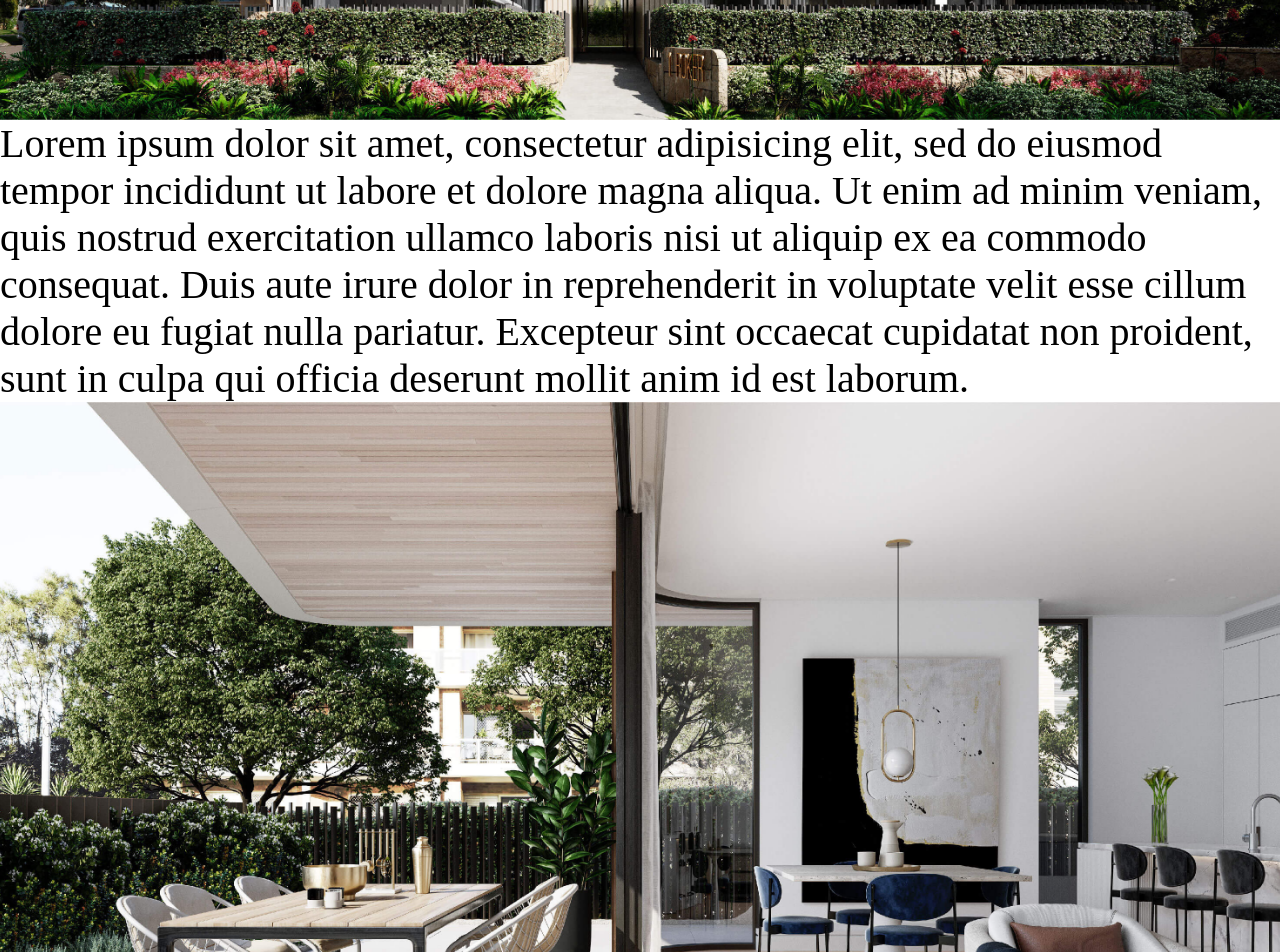
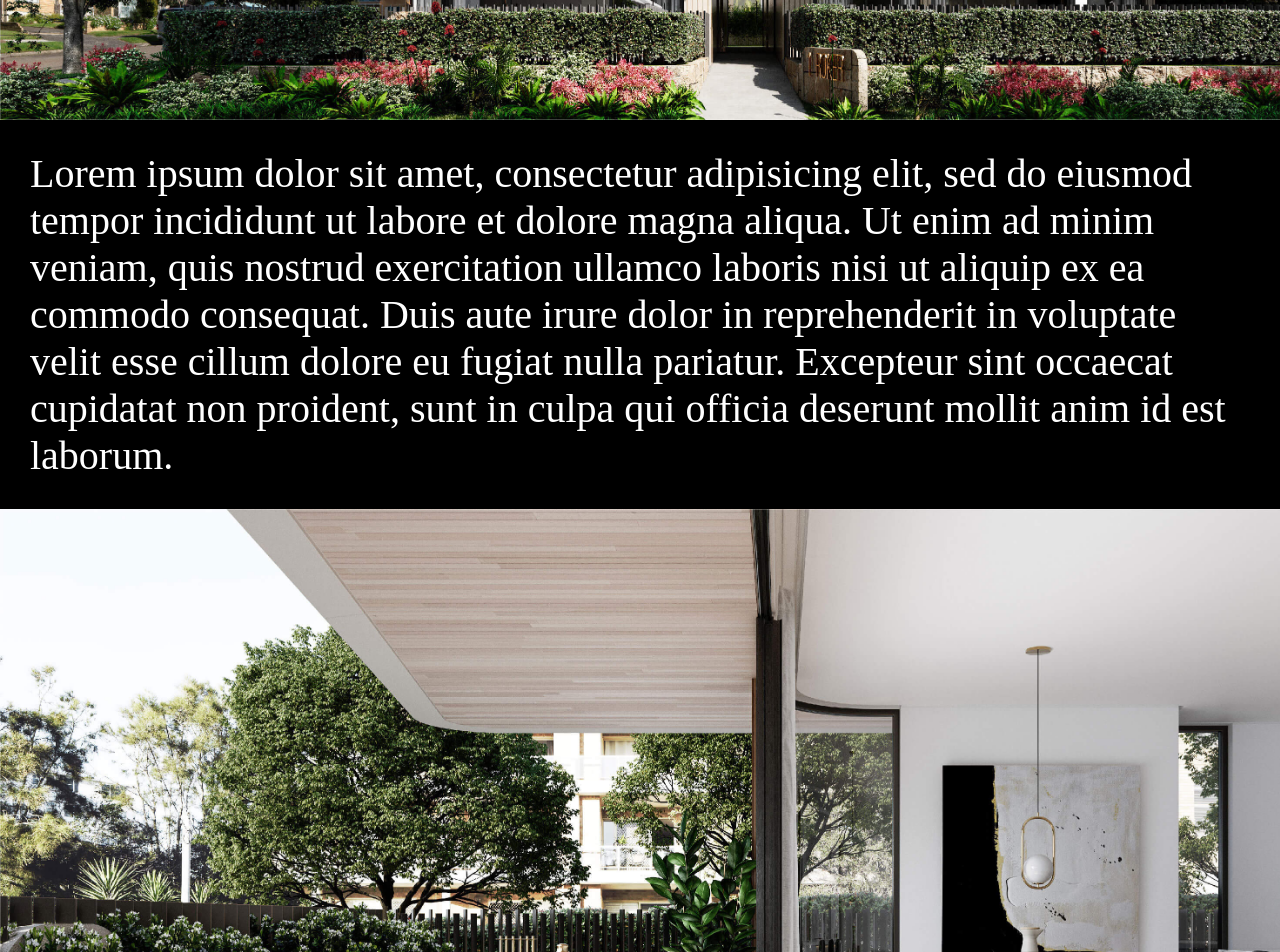
Before and after one commit to KrunalKaPatel/Parallax, a plain HTML site: page index.html in a window 1280 px wide. Shown: the part 680-1632 px from the top of the page. Drawn offline with Linux system fonts and the light colour scheme.

Commit message:
Final Upload

```diff
--- a/style.css
+++ b/style.css
@@ -4,23 +4,26 @@
 }
 p{
 	font-size: 40px;
+	padding: 30px;
+	background: #000;
+	color: #fff;
 }
 .img1{
 	background-image: url("img1.jpg");
 	background-repeat: no-repeat;
 	background-size: cover;
-	background-position: center;
 	background-attachment: fixed;
-	height: 100vh;
+	min-height: 100vh;
+	width: 100%;
 }
 
 .img2{
 	background-image: url("img2.jpg");
 	background-repeat: no-repeat;
 	background-size: cover;
-	background-position: center;
 	background-attachment: fixed;
-	height: 100vh;
+	min-height: 100vh;
+	width: 100%;
 }
 
 @media(max-width: 767px)
```
